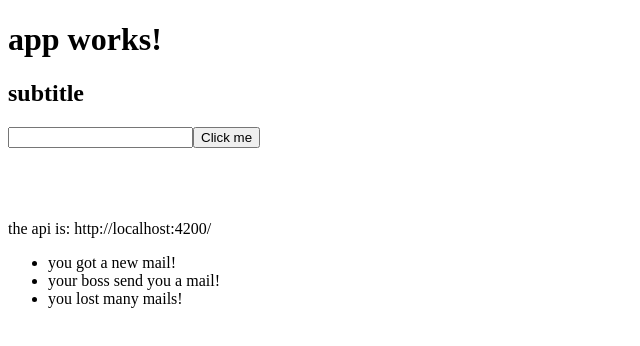
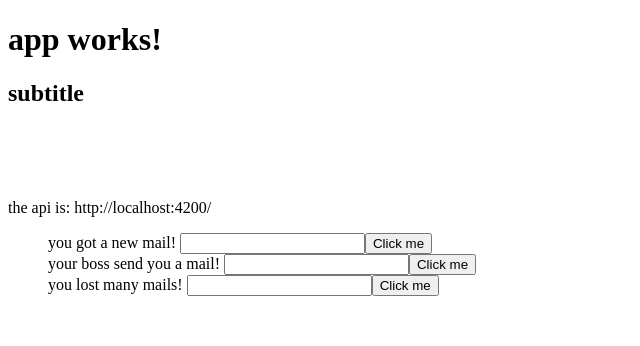
Before and after one commit to kpse/ng2-tour, an Angular app: page / in a window 1280 px wide. Shown: the top 346 px of the page, without its empty margins (0-640 px from the left). Built offline with nearby package versions, Linux system fonts and the light colour scheme.

Commit message:
use input to pass data around

```diff
--- a/src/app/app.component.html
+++ b/src/app/app.component.html
@@ -3,7 +3,7 @@
     {{title}}
   </h1>
   <h2>subtitle</h2>
-  <app-simple-form></app-simple-form>
+
   <br>
   {{mail.message}}
   <br>
@@ -12,8 +12,8 @@
   the api is: {{api}}
 
   <ul>
-    <li *ngFor="let message of mail.messages">
-      {{message}}
-    </li>
+    <app-simple-form *ngFor="let message of mail.messages"
+    [message]="message">
+    </app-simple-form>
   </ul>
 </div>
--- a/src/app/simple-form/simple-form.component.ts
+++ b/src/app/simple-form/simple-form.component.ts
@@ -1,14 +1,17 @@
-import {Component, OnInit} from "@angular/core";
+import {Component, OnInit, Input} from "@angular/core";
 
 @Component({
   selector: 'app-simple-form',
   template: `<div>
+  {{message}}
     <input #myInput type="text">
     <button (click)="onClick($event, myInput.value)">Click me</button>
 </div>`,
   styles: []
 })
 export class SimpleFormComponent implements OnInit {
+
+  @Input() message;
 
   onClick(event, value) {
     console.log('clicked event:', event);
```
